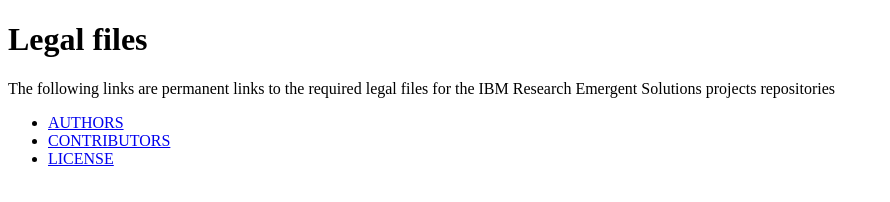
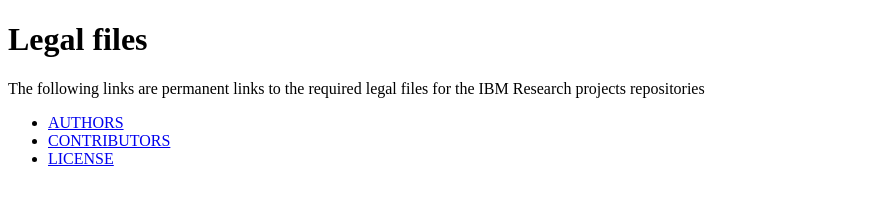
Before and after one commit to IBMResearch/ibmresearch.github.io, a plain HTML site: page index.html in a window 1280 px wide. Shown: the whole page, without its empty margins (0-890 px from the left). Drawn offline with Linux system fonts and the light colour scheme.

Commit message:
Short licenses

```diff
--- a/index.html
+++ b/index.html
@@ -1,6 +1,6 @@
 <!--
 @license
-Copyright (c) 2016 The IBM Research Emergent Solutions authors. All rights reserved.
+Copyright (c) 2016 The IBM Research authors. All rights reserved.
 This code may only be used under the MIT style license found at https://ibmresearch.github.io/LICENSE.txt
 The complete set of authors may be found at https://ibmresearch.github.io/AUTHORS.txt
 The complete set of contributors may be found at https://ibmresearch.github.io/CONTRIBUTORS.txt
@@ -12,11 +12,11 @@ The complete set of contributors may be found at https://ibmresearch.github.io/C
     <meta charset="utf-8">
     <meta name="viewport" content="width=device-width, minimum-scale=1, initial-scale=1, user-scalable=yes">
 
-    <title>IBM Research Emergent Solutions legal files</title>
+    <title>IBM Research legal files</title>
   </head>
   <body>
     <h1>Legal files</h1>
-    <p>The following links are permanent links to the required legal files for the IBM Research Emergent Solutions projects repositories</p>
+    <p>The following links are permanent links to the required legal files for the IBM Research projects repositories</p>
     <ul>
       <li>
         <a href="AUTHORS.txt">AUTHORS</a>
```
Also changed, not shown: AUTHORS.txt, LICENSE.txt.
